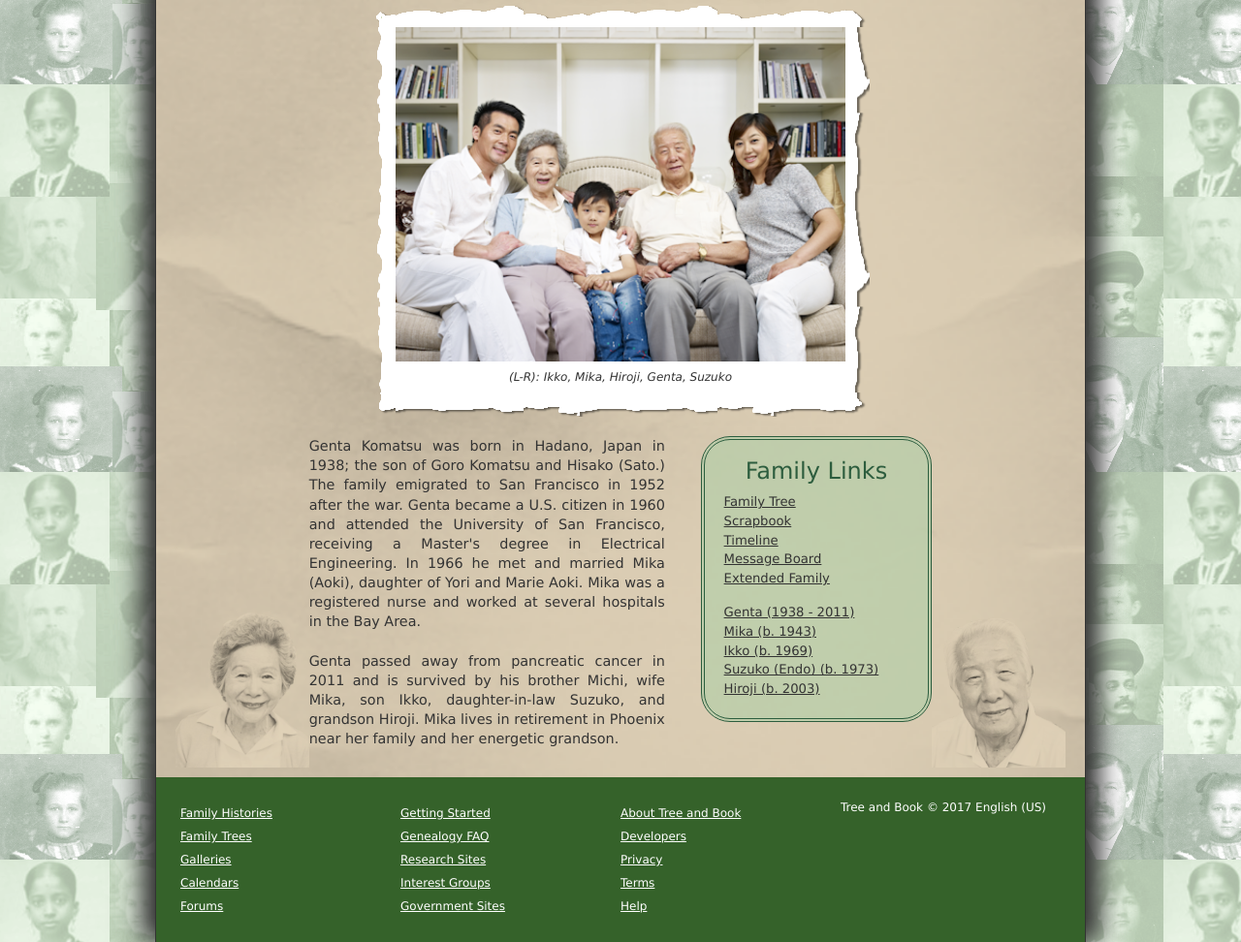
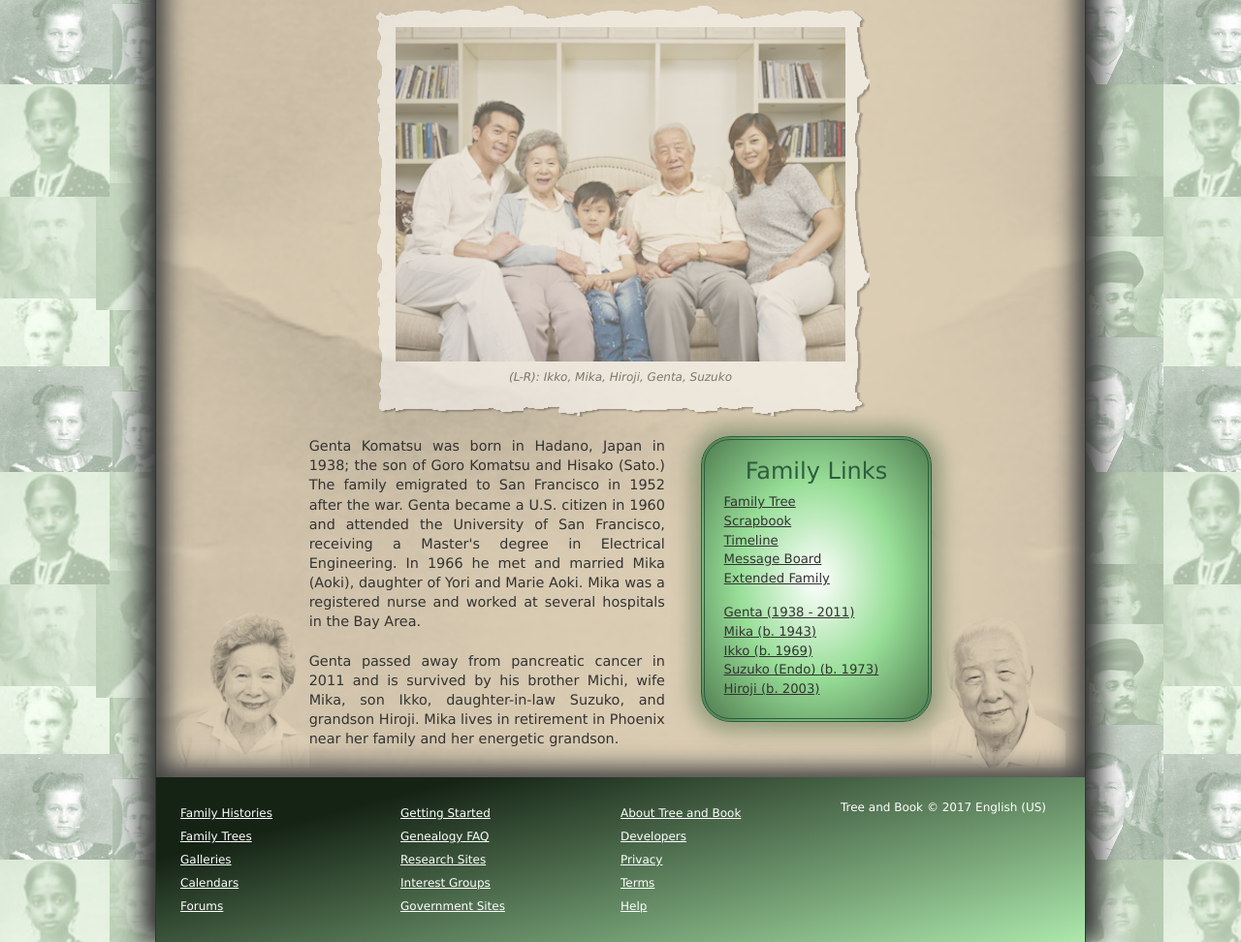
Before and after one commit to LHaupt08/tutorial4, a plain HTML site: page index.html in a window 1280 px wide. Shown: the part 313-1285 px from the top of the page at 97% size. Drawn offline with Linux system fonts and the light colour scheme.

Commit message:
Second Section Done

```diff
--- a/css/tb_visual1.css
+++ b/css/tb_visual1.css
@@ -22,6 +22,7 @@ figure {
    border-style:solid;
    border-width: 25px;
    border-image: url(../images/tb_border.png) 50 repeat;
+   opacity: 0.55;
 }
 
 figure img {
@@ -50,6 +51,8 @@ article {
    url(../images/tb_back3.png) bottom left / 15% no-repeat content-box,
    url(../images/tb_back4.png) 100%/ cover no-repeat,
    rgb(211,211,211);
+   box-shadow: inset rgb(71,71,71) -10px -10px 25px,
+   inset rgb(71,71,71) 10px 10px 25px;
 }
 
 article header h1 {
@@ -71,6 +74,15 @@ body {
 aside {
    border: 4px double rgb(43, 93, 62);
    border-radius: 30px;
+   box-shadow: rgba(51,91,51,0.4) 0px 0px 20px 10px;
+   background: radial-gradient(white,
+   rgb(151,222,151),
+   rgb(81, 125, 81));
 }
 
 /* Footer Styles */
+
+footer {
+   background: linear-gradient(345deg, rgb(172,232,172),
+   rgb(21,35,21) 80%);
+}
```
